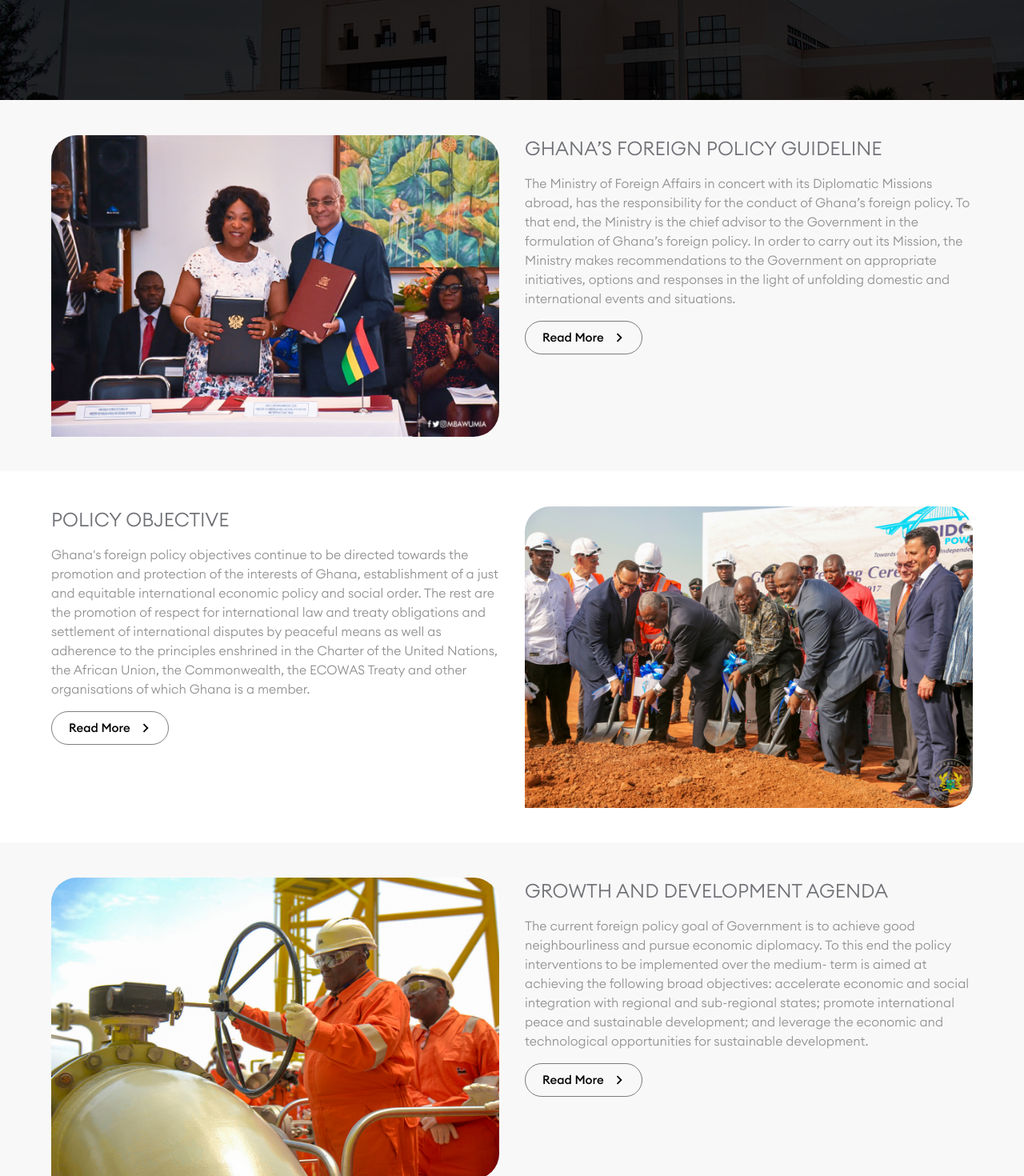
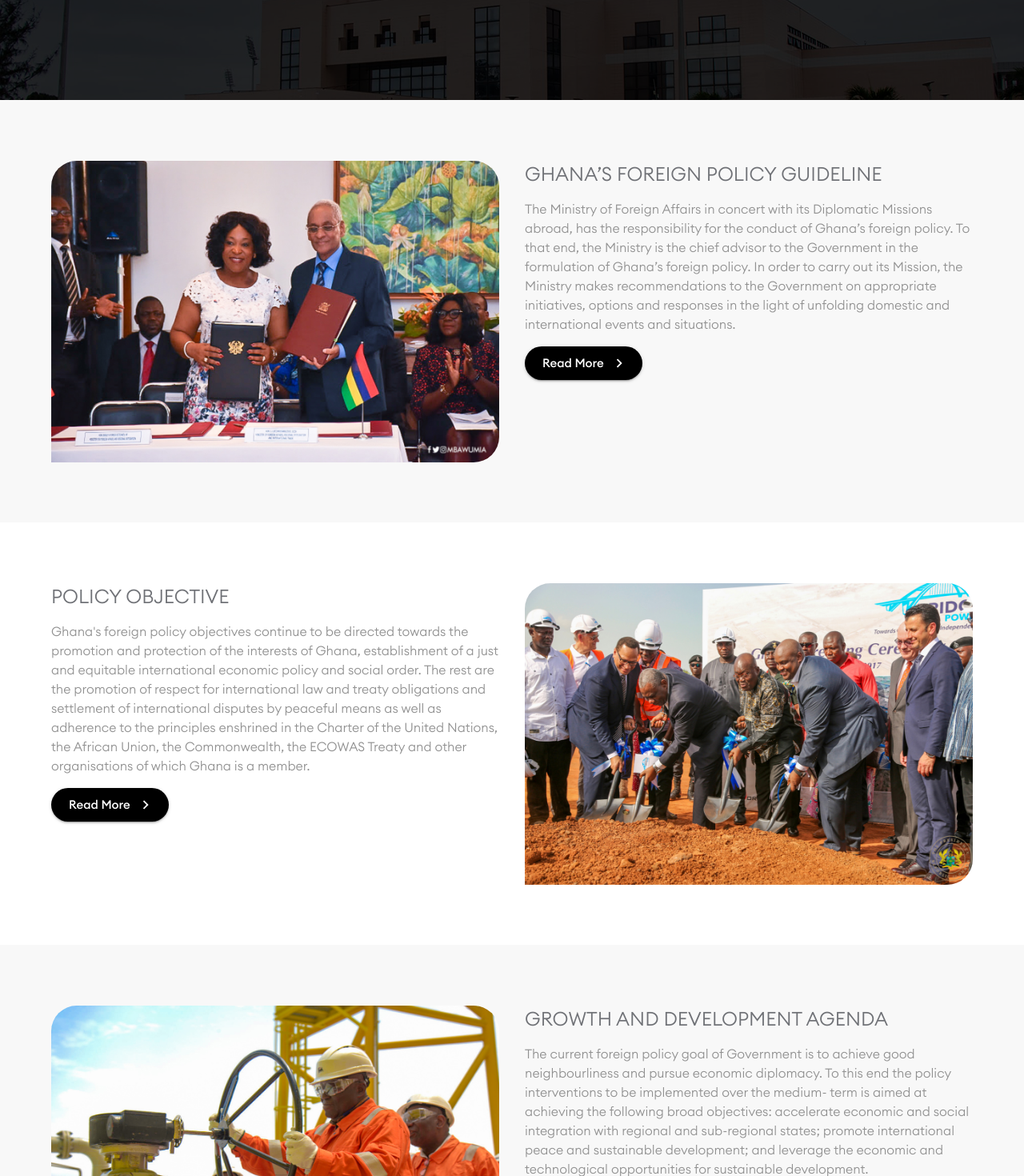
Before and after one commit to stanleyHayes/mfa, a React (Create React App) app: page /foreign-policies in a window 1280 px wide. Shown: the part 397-1867 px from the top of the page at 80% size. Built offline with nearby package versions, Linux system fonts and the light colour scheme.

Commit message:
Minor change

```diff
--- a/src/pages/foreign-policies/foreign-policies-page.js
+++ b/src/pages/foreign-policies/foreign-policies-page.js
@@ -59,7 +59,7 @@ const ForeignPoliciesPage = () => {
                 display: 'flex',
                 alignItems: 'center',
                 minHeight: '50vh',
-                py: {xs: 8, lg: 4}
+                py: {xs: 8}
             }}>
                 <Container>
                     <Grid container={true} spacing={4}>
@@ -95,9 +95,10 @@ const ForeignPoliciesPage = () => {
                                 </Typography>
                                 <Link to="/" style={{textDecoration: 'none'}}>
                                     <Button
+                                        color="primary"
+                                        variant="contained"
                                         size="large"
                                         sx={{textTransform: 'capitalize'}}
-                                        variant="outlined"
                                         endIcon={<ChevronRight/>}>
                                         Read More
                                     </Button>
@@ -112,7 +113,7 @@ const ForeignPoliciesPage = () => {
                 display: 'flex',
                 alignItems: 'center',
                 backgroundColor: 'background.paper',
-                minHeight: '50vh', py: {xs: 8, lg: 4}
+                minHeight: '50vh', py: {xs: 8}
             }}>
                 <Container>
                     <Grid container={true} spacing={4}>
@@ -135,9 +136,10 @@ const ForeignPoliciesPage = () => {
                                 </Typography>
                                 <Link to="/" style={{textDecoration: 'none'}}>
                                     <Button
+                                        color="primary"
+                                        variant="contained"
                                         size="large"
                                         sx={{textTransform: 'capitalize'}}
-                                        variant="outlined"
                                         endIcon={<ChevronRight/>}>
                                         Read More
                                     </Button>
@@ -166,7 +168,7 @@ const ForeignPoliciesPage = () => {
                 alignItems: 'center',
                 backgroundColor: 'background.default',
                 minHeight: '50vh',
-                py: {xs: 8, lg: 4}
+                py: {xs: 8}
             }}>
                 <Container>
                     <Grid container={true} spacing={4}>
@@ -199,9 +201,10 @@ const ForeignPoliciesPage = () => {
                                 </Typography>
                                 <Link to="/" style={{textDecoration: 'none'}}>
                                     <Button
+                                        color="primary"
+                                        variant="contained"
                                         size="large"
                                         sx={{textTransform: 'capitalize'}}
-                                        variant="outlined"
                                         endIcon={<ChevronRight/>}>
                                         Read More
                                     </Button>
--- a/src/pages/services/services-page.js
+++ b/src/pages/services/services-page.js
@@ -177,7 +177,8 @@ const ServicesPage = () => {
                     </Grid>
                 </Container>
             </Box>
-            <Box sx={{
+            <Box
+                sx={{
                     display: 'flex',
                     alignItems: 'center',
                     backgroundColor: 'background.paper',
```
Also changed, not shown: src/pages/services/service-detail-page.js (deleted, +0 -18 lines). Lines whose indentation alone changed are shown as unchanged.
